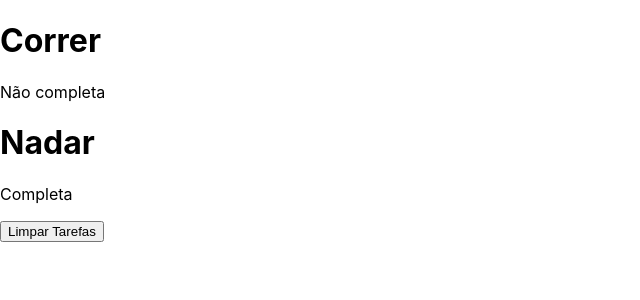
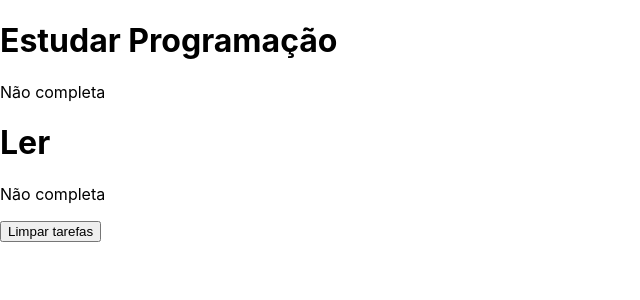
Before and after one commit to AndersonChavesS/8.1-React-Pro---fsc-task-manager-frontend, a React (Create React App) app: page / in a window 1280 px wide. Shown: the top 300 px of the page, without its empty margins (0-640 px from the left). Built offline with nearby package versions, Linux system fonts and the light colour scheme.

Commit message:
refactor: access lifecycle methods in Function Component

```diff
--- a/src/App.js
+++ b/src/App.js
@@ -1,70 +1,83 @@
-// import { useState } from "react";
-// import TaskItem from "./components/TaskItem";
-
-// const App = () => {
-//     const [tasks, setTasks] = useState([
-//         {
-//             id: "1",
-//             description: "Estudar Programação",
-//             isCompleted: false,
-//         },
-//         {
-//             id: "2",
-//             description: "Ler",
-//             isCompleted: true,
-//         },
-//     ]);
-//     return (
-//         <>
-//             {tasks.map((task) => (
-//                 <TaskItem key={task.id} task={task} />
-//             ))}
-//         </>
-//     );
-// };
-
-// export default App;
-
-import React from "react";
+import { useState, useRef, useEffect } from "react";
 import TaskItem from "./components/TaskItem";
 
-class App extends React.Component {
-    constructor(props) {
-        super(props);
-        this.handleStateChange = this.handleStateChange.bind(this);
-        this.state = {
-            tasks: [
+const App = () => {
+    const mounted = useRef(false);
+
+    useEffect(() => {
+        if (mounted.current === false) {
+            mounted.current = true;
+        } else {
+            console.log("component was updated!");
+        }
+    });
+    const [tasks, setTasks] = useState([
         {
             id: "1",
-                    description: "Correr",
+            description: "Estudar Programação",
             isCompleted: false,
         },
         {
             id: "2",
-                    description: "Nadar",
+            description: "Ler",
             isCompleted: true,
         },
-            ],
+    ]);
+    const handleCleanTasks = () => {
+        setTasks([]);
     };
-    }
-    componentDidUpdate(prevProps, prevState) {
-        console.log(prevState);
-        console.log("component was updating!");
-    }
-    handleStateChange() {
-        this.setState({
-            tasks: [],
-        });
-    }
-    render() {
     return (
         <>
-                {this.state.tasks.map((task) => (
+            {tasks.map((task) => (
                 <TaskItem key={task.id} task={task} />
             ))}
-                <button onClick={this.handleStateChange}>Limpar Tarefas</button>
+            <button onClick={handleCleanTasks}>Limpar tarefas</button>
         </>
     );
-    }
-}
+};
+
 export default App;
+
+// import React from "react";
+// import TaskItem from "./components/TaskItem";
+
+// class App extends React.Component {
+//     constructor(props) {
+//         super(props);
+//         this.handleStateChange = this.handleStateChange.bind(this);
+//         this.state = {
+//             tasks: [
+//                 {
+//                     id: "1",
+//                     description: "Correr",
+//                     isCompleted: false,
+//                 },
+//                 {
+//                     id: "2",
+//                     description: "Nadar",
+//                     isCompleted: true,
+//                 },
+//             ],
+//         };
+//     }
+//     componentDidUpdate(prevProps, prevState) {
+//         console.log(prevState);
+//         console.log("component was updating!");
+//     }
+//     handleStateChange() {
+//         this.setState({
+//             tasks: [],
+//         });
+//     }
+//     render() {
+//         return (
+//             <>
+//                 {this.state.tasks.map((task) => (
+//                     <TaskItem key={task.id} task={task} />
+//                 ))}
+//                 <button onClick={this.handleStateChange}>Limpar Tarefas</button>
+//             </>
+//         );
+//     }
+// }
+// export default App;
--- a/src/components/TaskItem.js
+++ b/src/components/TaskItem.js
@@ -1,31 +1,40 @@
-// const TaskItem = ({ task }) => {
-//     return (
-//         <>
-//             <h1>{task.description}</h1>
-//             <p>{task.isComplete ? "Completa" : "Não completa"}</p>
-//         </>
-//     );
-// };
-// export default TaskItem;
+import { useEffect } from "react";
 
-import React from "react";
+const TaskItem = ({ task }) => {
+    useEffect(() => {
+        console.log("component was mounted!");
 
-class TaskItem extends React.Component {
-    componentDidMount() {
-        console.log("component was mounted!");
+        return () =>{
+          console.log('I will unmount!')
         }
-    componentWillUnmount() {
-        console.log("I will unmount!");
-    }
-
-    render() {
-        const { task } = this.props;
+    }, []);
     return (
         <>
             <h1>{task.description}</h1>
-                <p>{task.isCompleted ? "Completa" : "Não completa"}</p>
+            <p>{task.isComplete ? "Completa" : "Não completa"}</p>
         </>
     );
-    }
-}
+};
 export default TaskItem;
+
+// import React from "react";
+
+// class TaskItem extends React.Component {
+//     componentDidMount() {
+//         console.log("component was mounted!");
+//     }
+//     componentWillUnmount() {
+//         console.log("I will unmount!");
+//     }
+
+//     render() {
+//         const { task } = this.props;
+//         return (
+//             <>
+//                 <h1>{task.description}</h1>
+//                 <p>{task.isCompleted ? "Completa" : "Não completa"}</p>
+//             </>
+//         );
+//     }
+// }
+// export default TaskItem;
```
Lines whose indentation alone changed are shown as unchanged.
